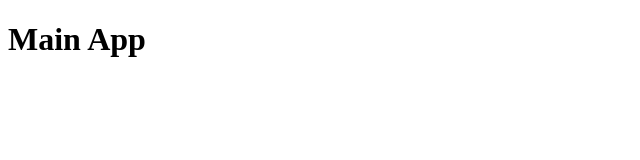
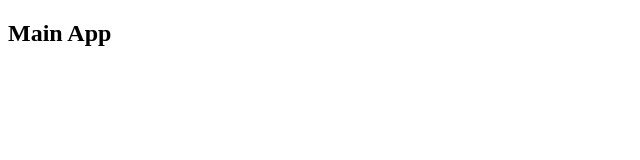
Before and after one commit to erickfabriciomartinez/app, a plain HTML site: page index.html in a window 1280 px wide. Shown: the whole page, without its empty margins (0-640 px from the left). Drawn offline with Linux system fonts and the light colour scheme.

Commit message:
Segundo Commint

```diff
--- a/index.html
+++ b/index.html
@@ -4,6 +4,6 @@
 	<title>App</title>
 </head>
 <body>
-    <h1>Main App</h1>
+    <h2>Main App</h2>
 </body>
 </html>
```
